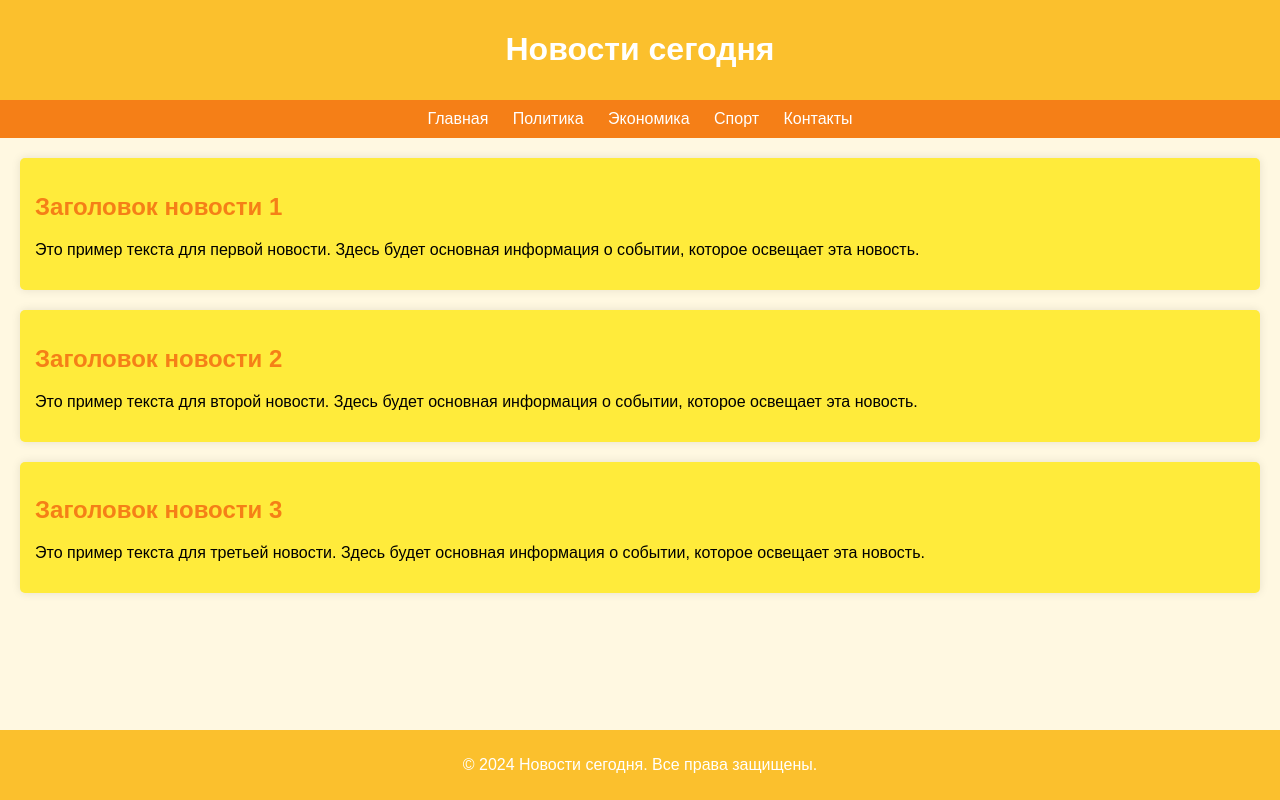
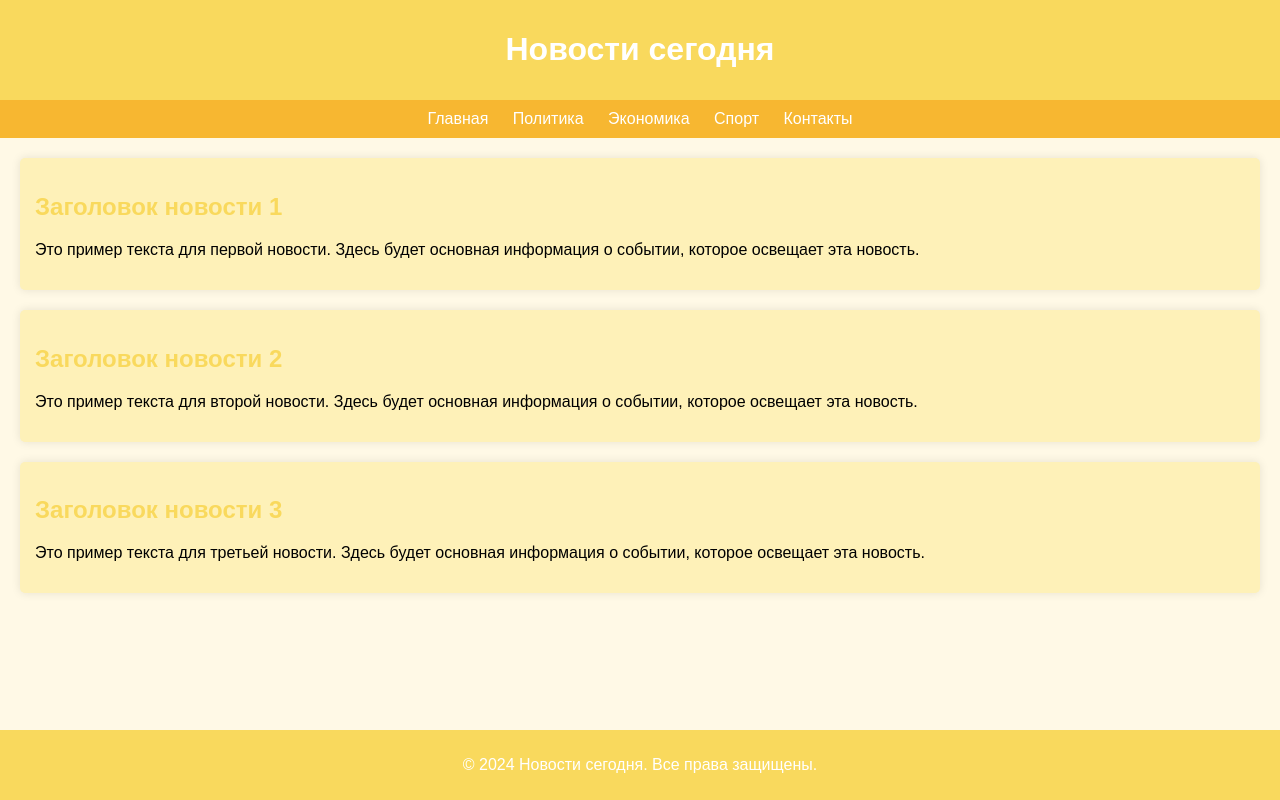
Before and after one commit to Roma1718/Project, a plain HTML site: page index.html in a window 1280 px wide. Drawn offline with Linux system fonts and the light colour scheme.

Commit message:
The_colr_are_softer

```diff
--- a/style.css
+++ b/style.css
@@ -2,18 +2,18 @@ body {
     font-family: Arial, sans-serif;
     margin: 0;
     padding: 0;
-    background-color: #fff8e1; /* светлый желтый */
+    background-color: #fff9e6; /* пастельный желтый */
 }
 
 header {
-    background-color: #fbc02d; /* ярко-желтый */
+    background-color: #f9d95d; /* мягкий желтый */
     color: #fff;
     padding: 10px 0;
     text-align: center;
 }
 
 nav {
-    background-color: #f57f17; /* темно-желтый */
+    background-color: #f7b731; /* пастельный оранжево-желтый */
     color: #fff;
     padding: 10px;
     text-align: center;
@@ -30,7 +30,7 @@ main {
 }
 
 article {
-    background-color: #ffeb3b; /* светло-желтый */
+    background-color: #fef1b8; /* очень светлый желтый */
     margin-bottom: 20px;
     padding: 15px;
     border-radius: 5px;
@@ -38,11 +38,11 @@ article {
 }
 
 h2 {
-    color: #f57f17; /* темно-желтый для заголовков */
+    color: #f9d95d; /* мягкий желтый для заголовков */
 }
 
 footer {
-    background-color: #fbc02d; /* ярко-желтый */
+    background-color: #f9d95d; /* мягкий желтый */
     color: #fff;
     text-align: center;
     padding: 10px 0;
```
